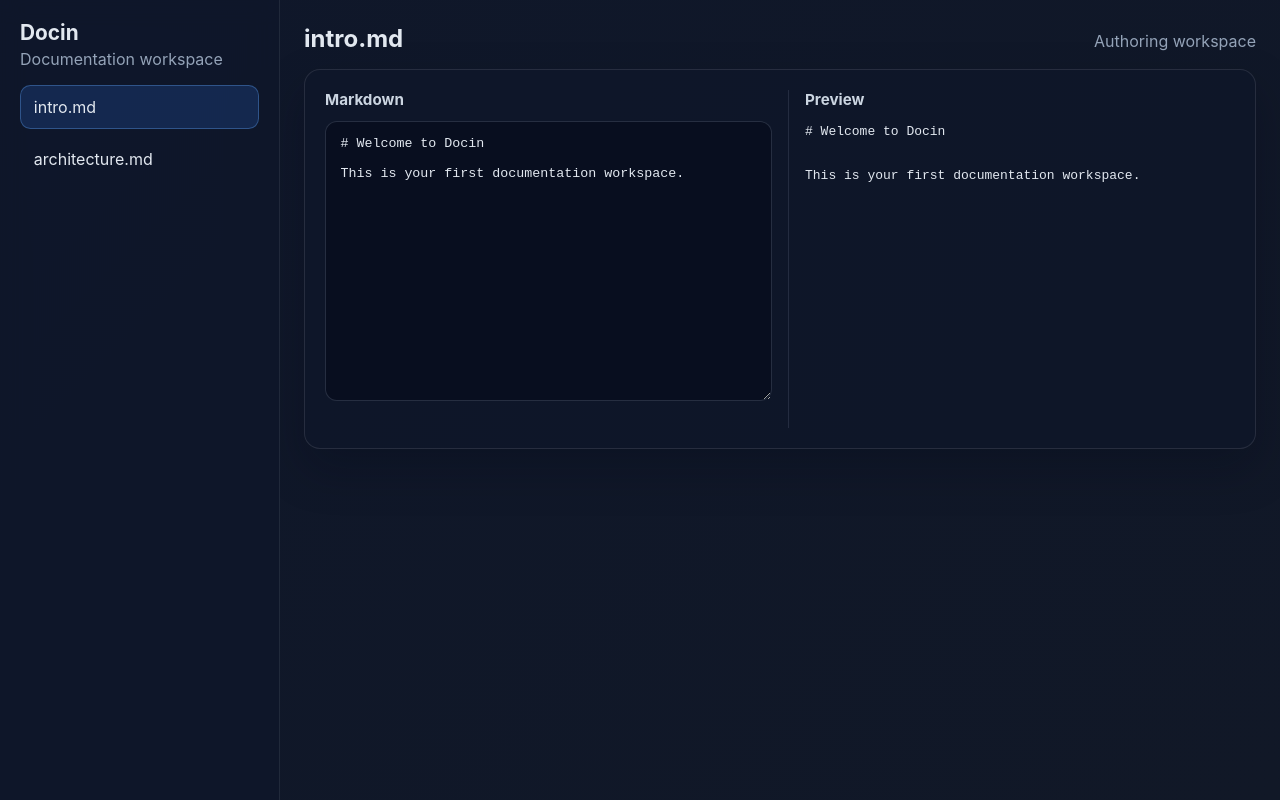
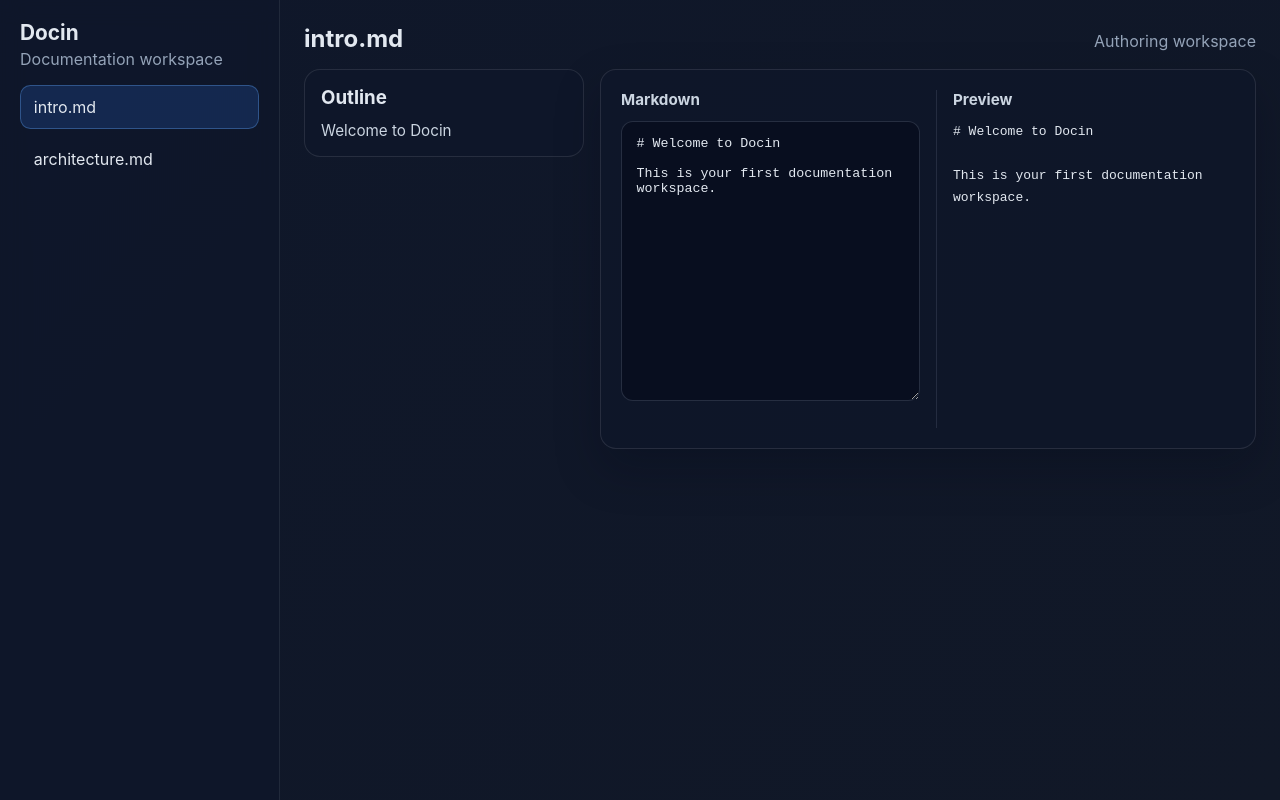
Before and after one commit to Thenewchicken55/docin, a React (Vite) app: page / in a window 1280 px wide. Built offline with nearby package versions, Linux system fonts and the light colour scheme.

Commit message:
feat: add heading parsing and outline view

```diff
--- a/package.json
+++ b/package.json
@@ -7,7 +7,8 @@
     "dev": "vite",
     "build": "tsc -b && vite build",
     "preview": "vite preview",
-    "tauri": "tauri"
+    "tauri": "tauri",
+    "test": "vitest run"
   },
   "dependencies": {
     "react": "^18.3.1",
@@ -19,6 +20,7 @@
     "@types/react-dom": "^18.3.1",
     "@vitejs/plugin-react": "^4.3.1",
     "typescript": "^5.6.3",
-    "vite": "^5.4.10"
+    "vite": "^5.4.10",
+    "vitest": "^2.1.8"
   }
 }
--- a/src/App.tsx
+++ b/src/App.tsx
@@ -1,5 +1,6 @@
 import { useMemo, useState } from 'react';
 import { MarkdownEditor } from './components/editor/MarkdownEditor';
+import { OutlinePanel } from './components/sidebar/OutlinePanel';
 import { WorkspaceSidebar } from './components/sidebar/WorkspaceSidebar';
 import { getSelectedFile, starterFiles } from './lib/files/workspace';
 import type { DocumentFile } from './types/workspace';
@@ -21,7 +22,10 @@ function App() {
           <h2>{selectedFile?.name ?? 'Untitled'}</h2>
           <span>Authoring workspace</span>
         </header>
-        <MarkdownEditor file={selectedFile} />
+        <div className="editor-content">
+          <OutlinePanel markdown={selectedFile?.content ?? ''} />
+          <MarkdownEditor file={selectedFile} />
+        </div>
       </main>
     </div>
   );
--- /dev/null
+++ b/src/components/sidebar/OutlinePanel.tsx
@@ -0,0 +1,26 @@
+import { parseHeadings } from '../../lib/markdown/headingParser';
+
+type OutlinePanelProps = {
+  markdown: string;
+};
+
+export function OutlinePanel({ markdown }: OutlinePanelProps) {
+  const headings = parseHeadings(markdown);
+
+  if (headings.length === 0) {
+    return null;
+  }
+
+  return (
+    <section className="outline-card">
+      <h3>Outline</h3>
+      <ul>
+        {headings.map(heading => (
+          <li key={`${heading.slug}-${heading.level}`} className={`level-${heading.level}`}>
+            {heading.text}
+          </li>
+        ))}
+      </ul>
+    </section>
+  );
+}
--- /dev/null
+++ b/src/lib/markdown/headingParser.ts
@@ -0,0 +1,28 @@
+export type Heading = {
+  level: number;
+  text: string;
+  slug: string;
+};
+
+export function parseHeadings(markdown: string): Heading[] {
+  return markdown
+    .split(/\r?\n/)
+    .filter(line => /^#{1,6}\s+/.test(line))
+    .map(line => {
+      const match = line.match(/^(#{1,6})\s+(.*?)\s*$/);
+      if (!match) {
+        return null;
+      }
+
+      const level = match[1].length;
+      const text = match[2].trim();
+      const slug = text
+        .toLowerCase()
+        .replace(/[^a-z0-9\s-]/g, '')
+        .trim()
+        .replace(/\s+/g, '-');
+
+      return { level, text, slug };
+    })
+    .filter((heading): heading is Heading => heading !== null);
+}
--- a/src/styles/globals.css
+++ b/src/styles/globals.css
@@ -94,6 +94,47 @@ button {
   box-shadow: 0 20px 45px rgba(2, 6, 23, 0.25);
 }
 
+.editor-content {
+  display: grid;
+  grid-template-columns: minmax(220px, 280px) 1fr;
+  gap: 1rem;
+}
+
+.outline-card {
+  border: 1px solid rgba(255,255,255,0.1);
+  border-radius: 1rem;
+  padding: 1rem;
+  background: rgba(15, 23, 42, 0.72);
+  height: fit-content;
+}
+
+.outline-card h3 {
+  margin-top: 0;
+  margin-bottom: 0.75rem;
+}
+
+.outline-card ul {
+  list-style: none;
+  padding: 0;
+  margin: 0;
+  display: flex;
+  flex-direction: column;
+  gap: 0.45rem;
+}
+
+.outline-card li {
+  color: #cbd5e1;
+  font-size: 0.95rem;
+}
+
+.outline-card li.level-2 {
+  margin-left: 0.75rem;
+}
+
+.outline-card li.level-3 {
+  margin-left: 1.5rem;
+}
+
 .editor-card pre {
   margin: 0;
   white-space: pre-wrap;
```
Also changed, not shown: vitest.config.ts (added, +7 -0 lines), 2 other files (tests, documents, lock files or other folders).
